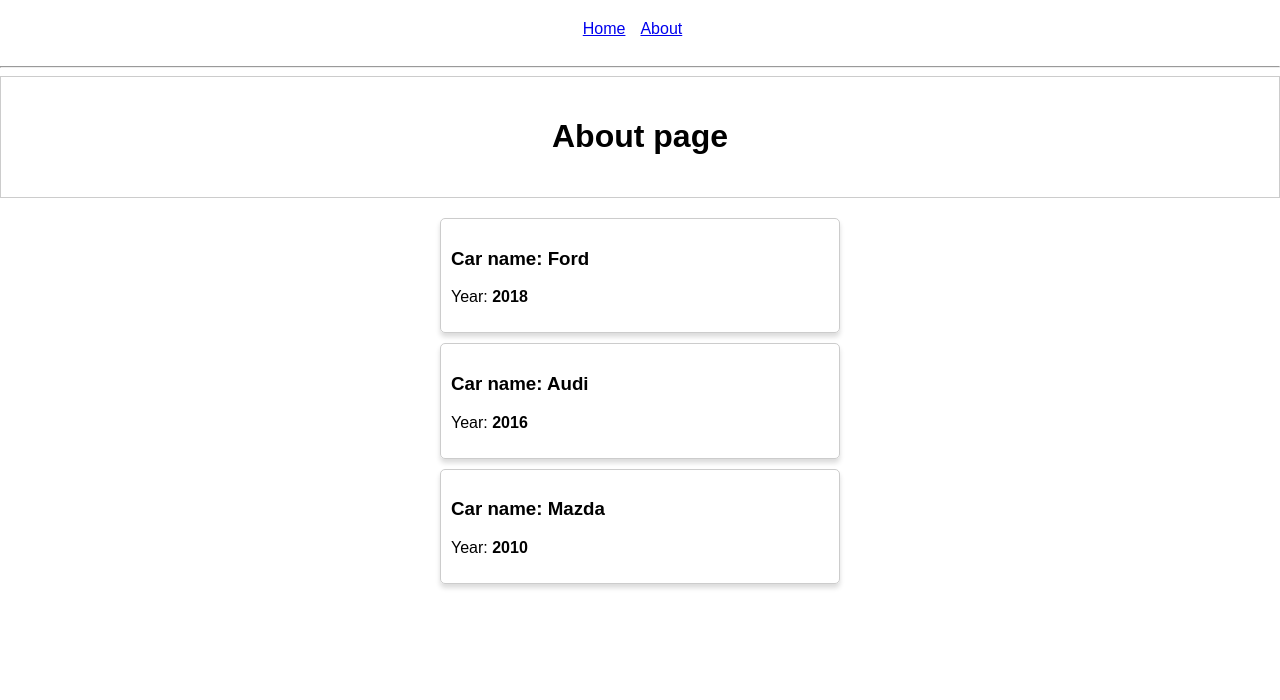
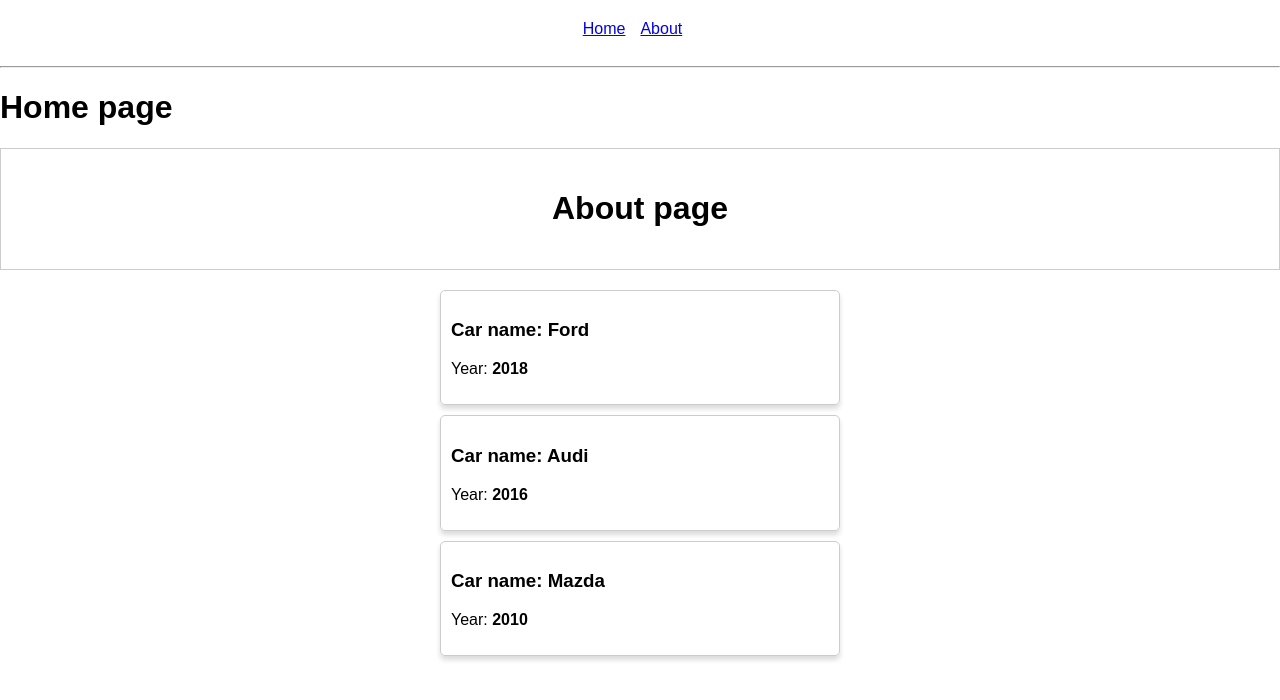
Before and after one commit to CodeCostylProduction/react-routing, a React app: page / in a window 1280 px wide. Shown: the top 700 px of the page. Built offline with nearby package versions, Linux system fonts and the light colour scheme.

Commit message:
up to 61 exercise

```diff
--- a/src/App.js
+++ b/src/App.js
@@ -2,6 +2,7 @@
 import './App.scss'
 import About from './About/About'
 import Cars from './Cars/Cars'
+import {Route} from "react-router-dom";
 
 class App extends Component {
   render() {
@@ -20,8 +21,8 @@
         </nav>
 
         <hr/>
+        <Route path="/" exact render={() => <h1>Home page</h1>}/>
         <About />
-
         <Cars />
       </div>
     );
```
